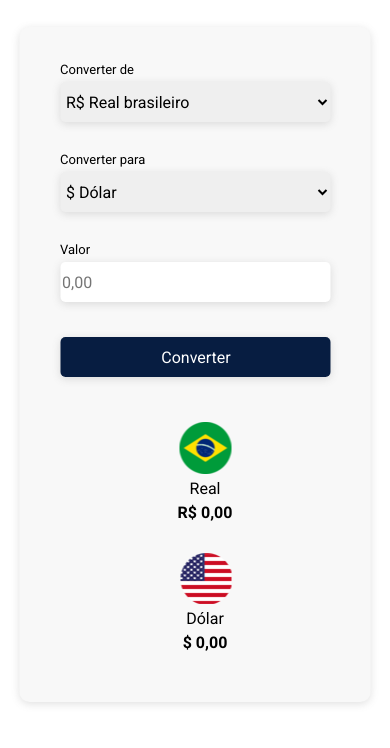
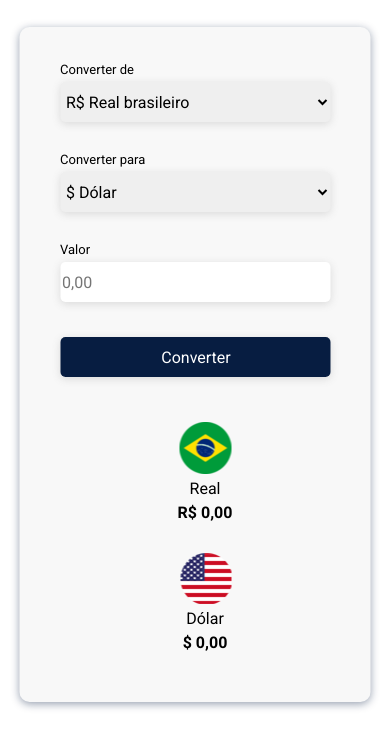
Before and after one commit to tiagofernandess/Conversor-de-Moedas-novo, a plain HTML site: page index.html in a window 390 px wide. Shown: the part 40-788 px from the top of the page. Drawn offline with Linux system fonts and the light colour scheme.

Commit message:
alteração

```diff
--- a/style.css
+++ b/style.css
@@ -29,7 +29,7 @@ h1 {
     background-color: #f8f8f8;
     padding: 10px;
     border-radius: 10px;
-    box-shadow: rgba(99, 99, 99, 0.2) 0px 2px 8px 0px
+    box-shadow: #071d416c 0px 2px 8px 0px
 }
 
 .container-entries div,
@@ -105,6 +105,7 @@ button:hover {
         height: 90%;
         justify-content: center;
         padding: 20px;
+        margin-bottom: 50px;
     }
 
     .container-result {
```
